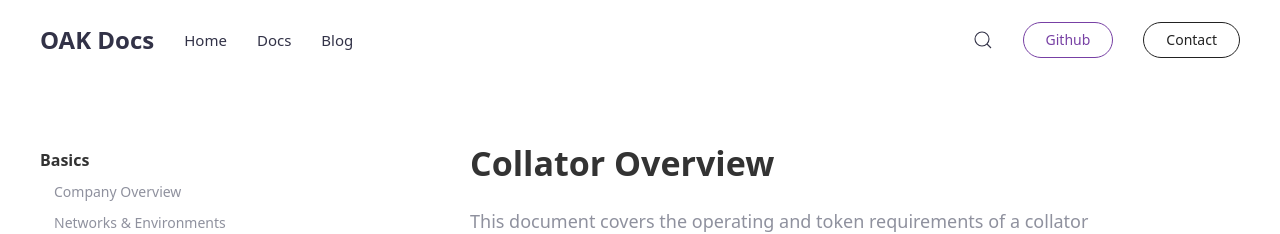
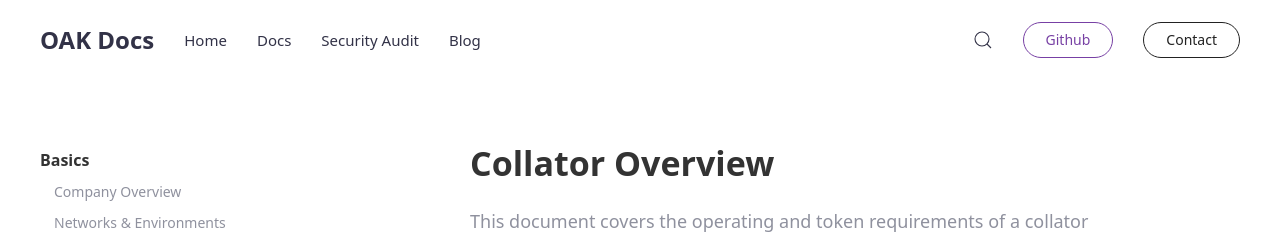
Before and after one commit to AvaProtocol/OAK-docs, a Jekyll site: the page built from _docs/collators.md, in a window 1280 px wide and 900 px high. Shown: the top 234 px of the window. Built offline with Jekyll 4.4.1, drawn with Linux system fonts in a browser that asks for light colours.

Commit message:
Add Security Audit

```diff
--- a/_data/navigation_header.yml
+++ b/_data/navigation_header.yml
@@ -6,6 +6,9 @@ left:
 
   - title: Docs
     url: /docs/company-overview/
+
+  - title: Security Audit
+    url:
 
   - title: Blog
     url: https://medium.com/oak-blockchain
--- a/_docs/collators.md
+++ b/_docs/collators.md
@@ -210,7 +210,7 @@ No. Each collator must be associated with a unique wallet in order to join the c
 Collators collect 2 types of rewards: the collator reward and the staking reward. 1% annual inflation goes directly to collators. This does not dilute based on the number of people staking to your node. 2.5% annual inflation goes to staking rewards. This is split proportionately among all stakers to that node. This will be diluted as more people stake to your node. This creates an incentive for roughly all the nodes to have similar stakes for stakers to maximize their APY.
 
 Performance differences between nodes may cause stakers to choose to split their stakes in way that is not perfectly even. Since rewards are paid out per block successfully authored.
-For more information, please read our [Turing Tokenomics Paper](https://docs.oak.tech/papers/turing_tokenomics_paper.pdf).
+For more information, please read our [Turing Tokenomics Paper](/papers/turing_tokenomics_paper.pdf).
 
 ### If I joined as a collator in the candidate pool, and the minimum self bond increases, what happens to my node?
 
```
